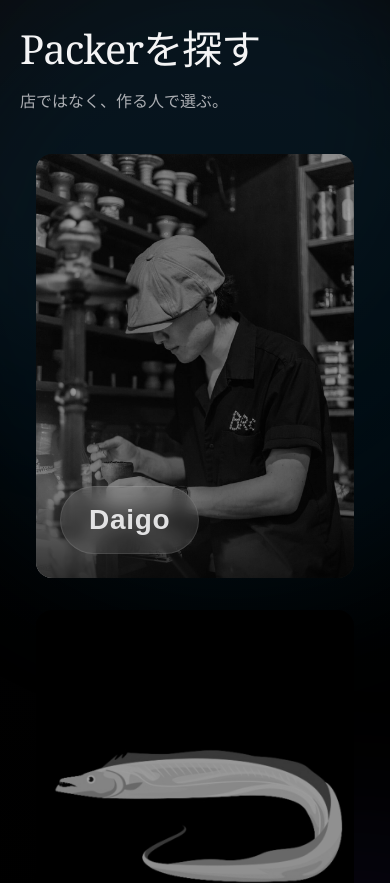
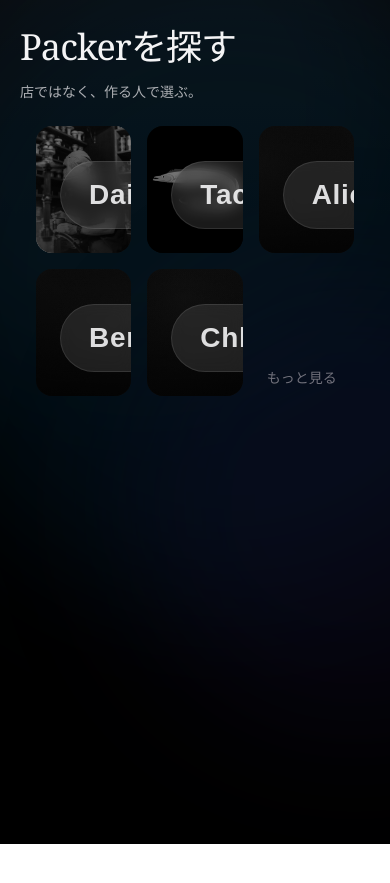
Before and after one commit to enganche1988/shisha-player, a Next.js app: page / in a window 390 px wide. Shown: the top 883 px of the page. After the commit the page ends 844 px from the top, so only its background shows below. Built offline with nearby package versions, Linux system fonts and the light colour scheme.

Commit message:
ui: mobile 3+2 grid with 'もっと見る' in empty slot

```diff
--- a/src/app/page.tsx
+++ b/src/app/page.tsx
@@ -236,15 +236,15 @@ export default async function HomePage() {
 
         <div className="relative mx-auto flex min-h-[100svh] w-full max-w-7xl flex-col px-5 pt-7 pb-6 md:px-10 md:pt-10 md:pb-8">
           <div className="min-w-0">
-            <h1 className="font-serif text-[40px] font-medium leading-[1.05] tracking-tight text-zinc-100 md:text-[64px]">
+            <h1 className="font-serif text-[36px] font-medium leading-[1.05] tracking-tight text-zinc-100 md:text-[64px]">
               Packerを探す
             </h1>
-            <p className="mt-5 max-w-[28rem] text-base text-zinc-300/80 md:text-lg">
+            <p className="mt-4 max-w-[28rem] text-sm text-zinc-300/80 md:text-lg">
               店ではなく、作る人で選ぶ。
             </p>
           </div>
 
-          <div className="mt-10 flex-1 md:mt-12">
+          <div className="mt-6 flex-1 md:mt-12">
             <PicksHeroCards picks={picks} todayAll={todayAll} />
           </div>
         </div>
--- a/src/app/picks-hero.client.tsx
+++ b/src/app/picks-hero.client.tsx
@@ -118,11 +118,14 @@ export function PicksHeroCards({ picks, todayAll }: { picks: PickRow[]; todayAll
     return [...withDist].sort((a, b) => b._score - a._score || a._idx - b._idx);
   }, [picks, todayAll, loc]);
 
-  const shown = computed.slice(0, Math.min(visibleCount, 20));
+  const max = Math.min(visibleCount, 20);
+  const isCollapsed = max === 5;
+  const shown = computed.slice(0, max);
 
   return (
     <div className="mx-auto w-full max-w-7xl px-4 md:px-10">
-      <div className="grid grid-cols-1 gap-8 md:grid-cols-3 md:gap-14">
+      {/* Mobile: 3 cards top row, 2 cards second row, empty slot shows "もっと見る" */}
+      <div className="grid grid-cols-3 gap-4 md:grid-cols-3 md:gap-14">
         {shown.map((p: any) => {
           return (
             <Link
@@ -155,16 +158,28 @@ export function PicksHeroCards({ picks, todayAll }: { picks: PickRow[]; todayAll
             </Link>
           );
         })}
+
+        {isCollapsed && computed.length > 5 ? (
+          <button
+            type="button"
+            onClick={() => setVisibleCount(20)}
+            className="relative col-span-1 flex aspect-[3/4] items-end justify-start rounded-2xl bg-transparent p-2 text-left"
+          >
+            <span className="text-sm text-zinc-500 hover:text-zinc-300 hover:underline underline-offset-4 decoration-zinc-700/70">
+              もっと見る
+            </span>
+          </button>
+        ) : null}
       </div>
 
       {visibleCount < 20 && computed.length > 5 ? (
-        <div className="pt-6">
+        <div className="hidden pt-6 md:block">
           <button
             type="button"
             onClick={() => setVisibleCount(20)}
             className="text-sm text-zinc-500 hover:underline underline-offset-4 decoration-zinc-700/70"
           >
-            すべてを見る
+            もっと見る
           </button>
         </div>
       ) : null}
```
